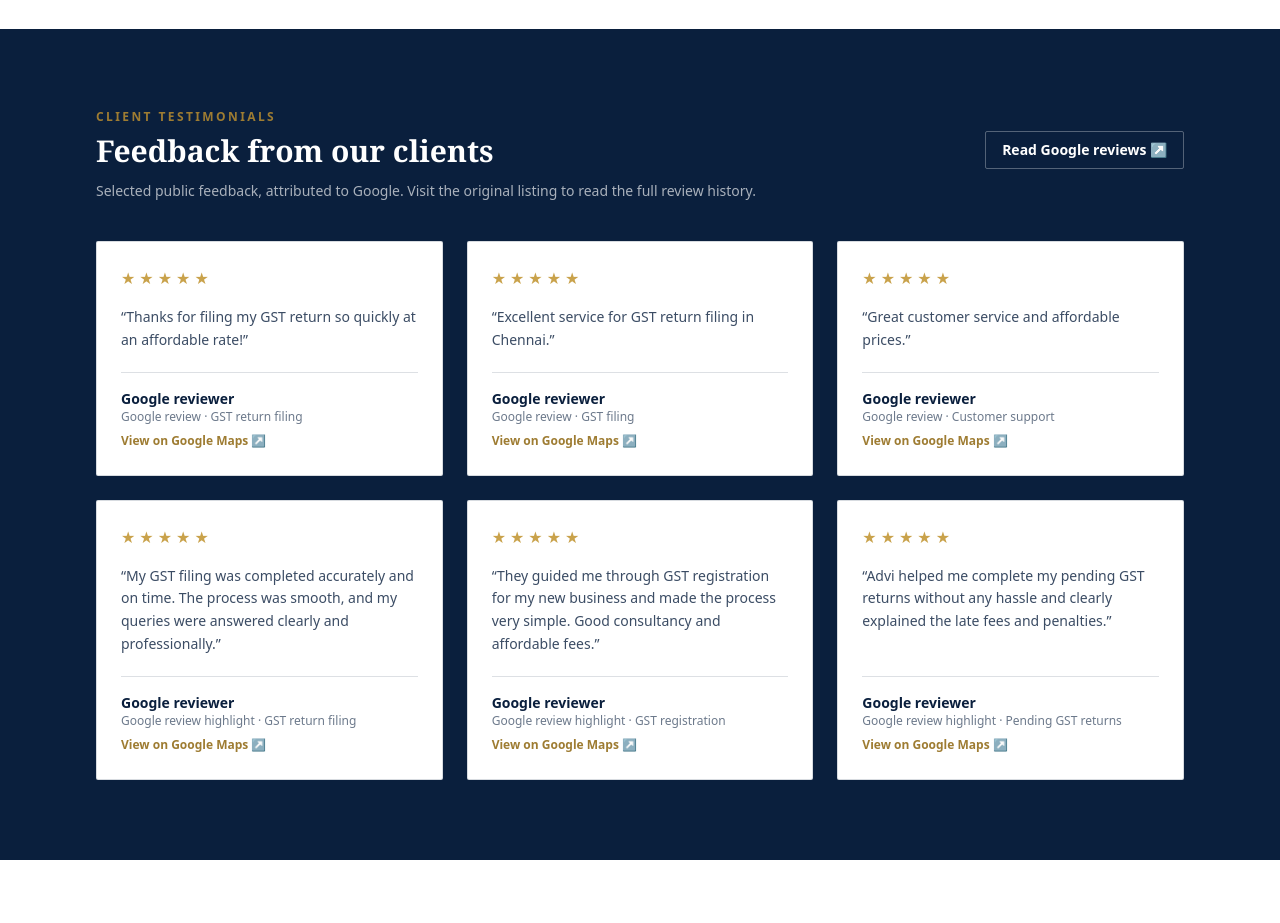
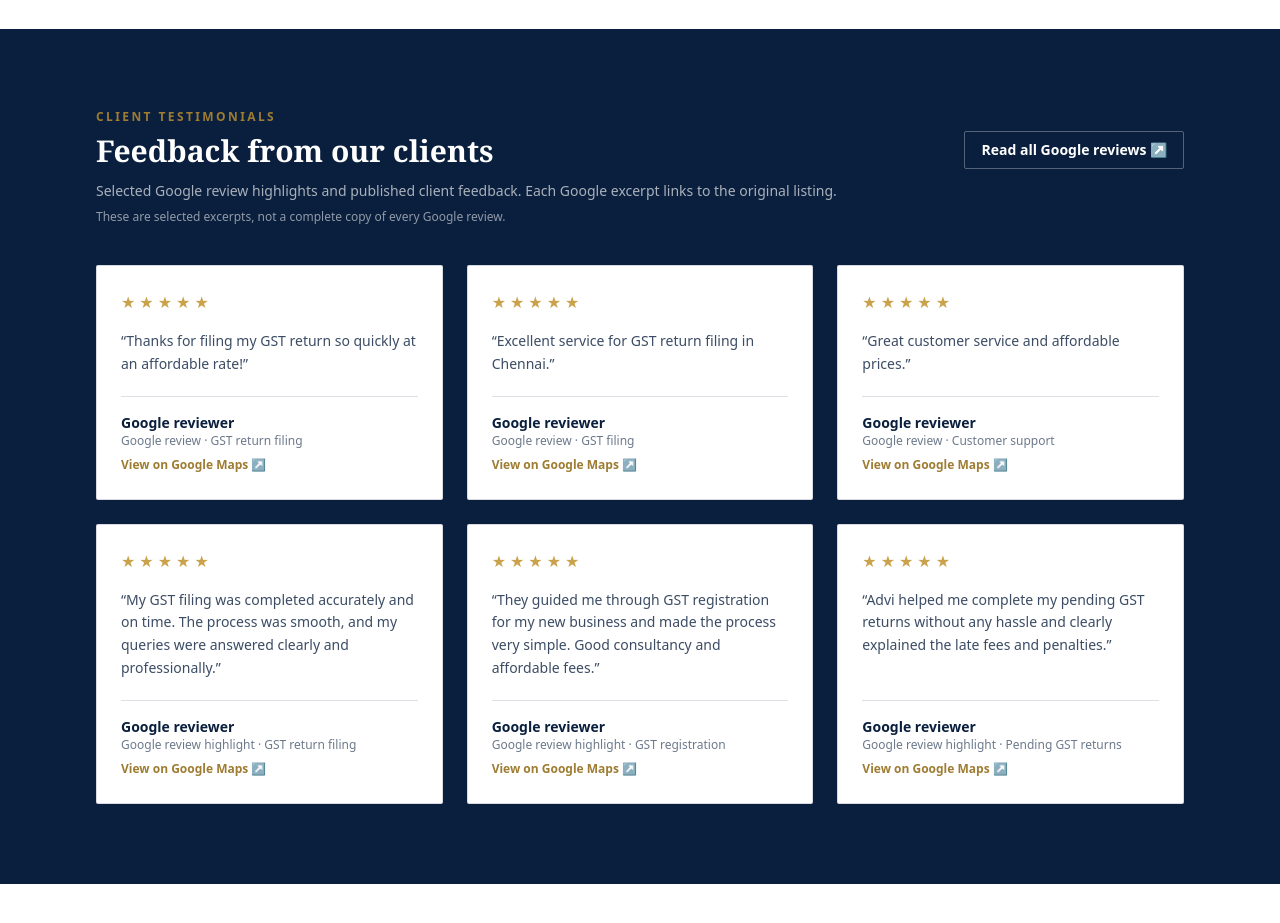
Before and after one commit to filefastservices-dotcom/filefast-website, a Next.js app: page / in a window 1280 px wide. Shown: the part 1760-2683 px from the top of the page. Built offline with nearby package versions, Linux system fonts and the light colour scheme; no server answers; the database is empty.

Commit message:
Clarify and feature selected Google review highlights on homepage

```diff
--- a/src/app/page.js
+++ b/src/app/page.js
@@ -214,10 +214,11 @@ export default async function HomePage() {
           <div className="flex flex-wrap items-end justify-between gap-4">
             <h2 className="mt-2 font-display text-3xl font-semibold">Feedback from our clients</h2>
             <a href={googleReviewUrl} target="_blank" rel="noopener noreferrer" className="inline-flex items-center rounded-sm border border-white/30 px-4 py-2 text-sm font-semibold text-white transition hover:bg-white/10">
-              Read Google reviews ↗
+              Read all Google reviews ↗
             </a>
           </div>
-          <p className="mt-3 text-sm text-white/65">Selected public feedback, attributed to Google. Visit the original listing to read the full review history.</p>
+          <p className="mt-3 text-sm text-white/65">Selected Google review highlights and published client feedback. Each Google excerpt links to the original listing.</p>
+          <p className="mt-2 text-xs text-white/55">These are selected excerpts, not a complete copy of every Google review.</p>
           {testimonials.length ? (
             <div className="mt-10 grid gap-6 sm:grid-cols-2 lg:grid-cols-3">
               {testimonials.slice(0, 6).map((t) => <TestimonialCard key={t._id} testimonial={t} />)}
```
